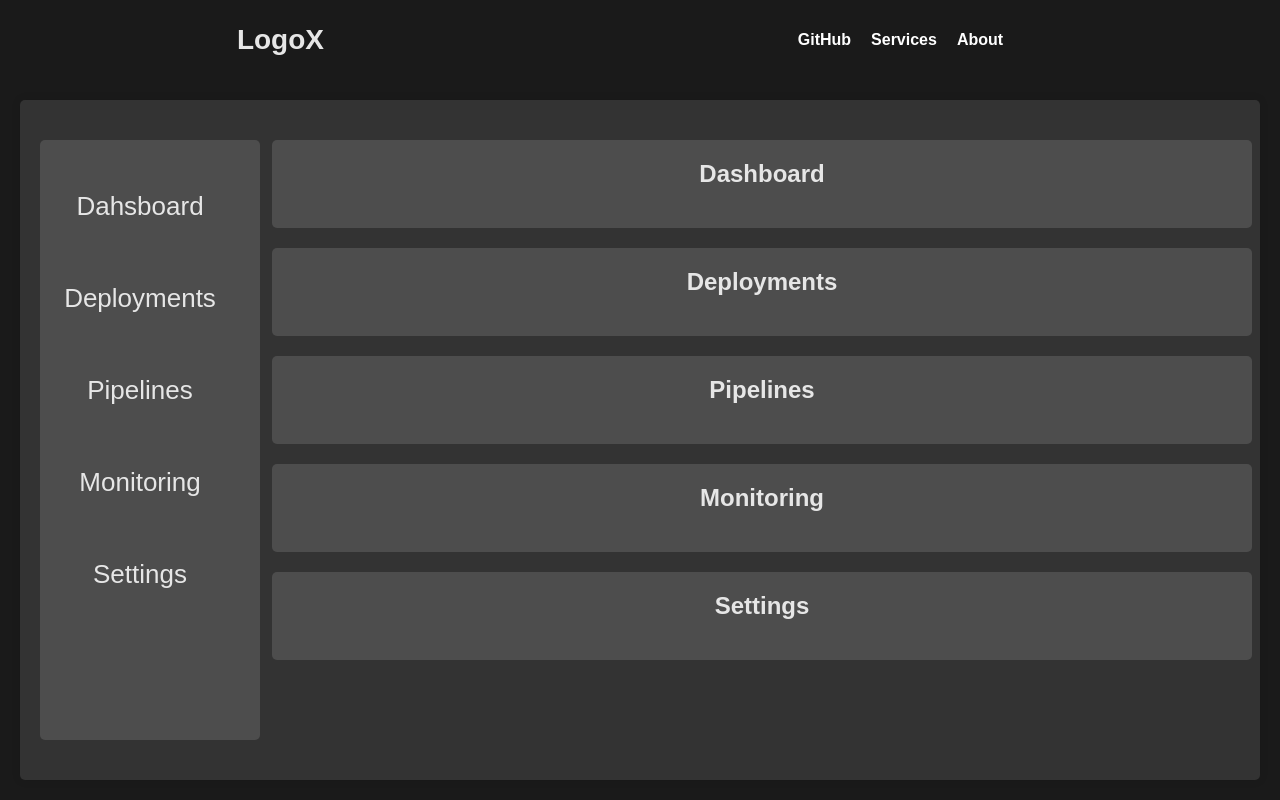
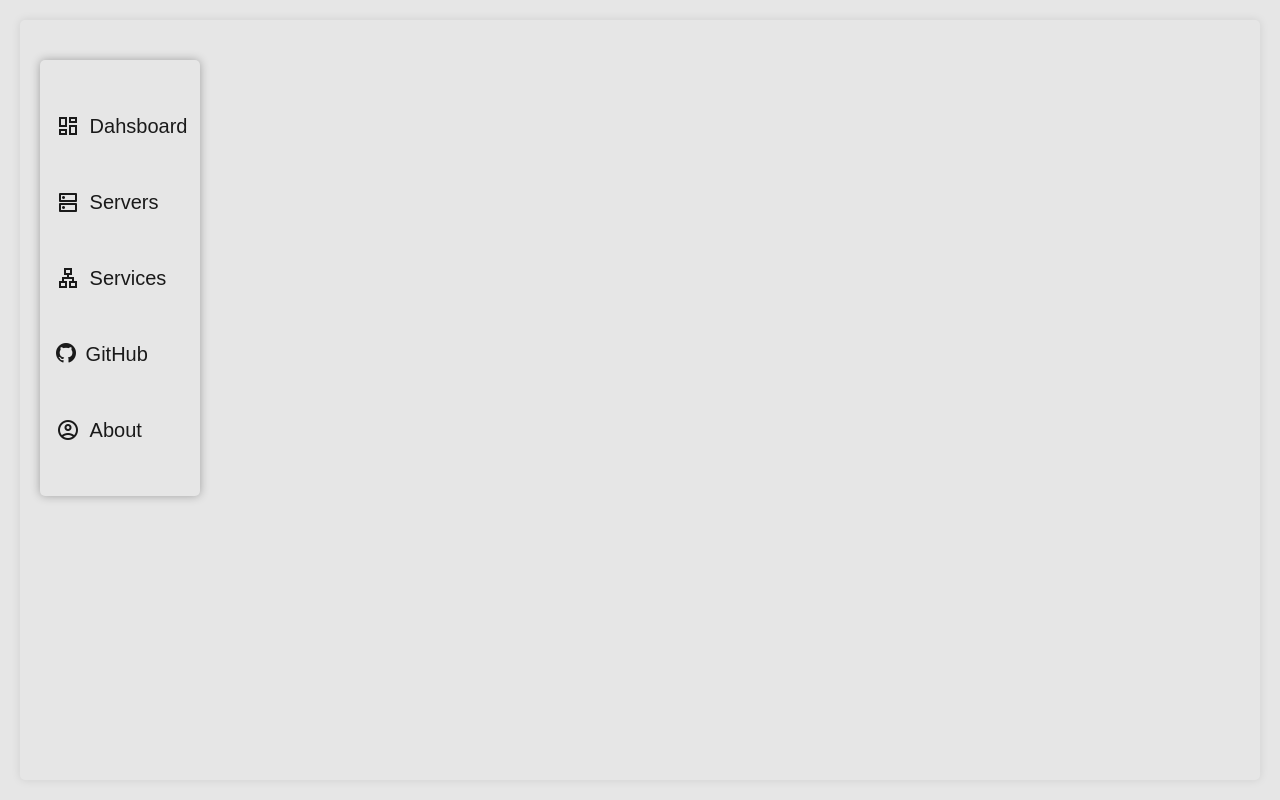
Before and after one commit to AllRedCat/ReactJS, a React (Create React App) app: page / in a window 1280 px wide. Built offline with nearby package versions, Linux system fonts and the light colour scheme.

Commit message:
Change: design changing

```diff
--- a/public/index.html
+++ b/public/index.html
@@ -24,6 +24,7 @@
       work correctly both with client-side routing and a non-root public URL.
       Learn how to configure a non-root public URL by running `npm run build`.
     -->
+    <link rel="stylesheet" href="https://fonts.googleapis.com/css2?family=Material+Symbols+Outlined:opsz,wght,FILL,GRAD@24,400,0,0" />
     <title>React App</title>
   </head>
   <body>
--- a/src/App.css
+++ b/src/App.css
@@ -1,3 +1,5 @@
+@import url("https://cdn.jsdelivr.net/npm/bootstrap-icons@1.11.1/font/bootstrap-icons.css");
+
 :root {
   /* paleta de cores RSPR */
   --deep-blue: #172934;
@@ -26,10 +28,10 @@
 .App {
   font-family: Arial, sans-serif;
   text-align: center;
-  background-color: var(--black);
+  background-color: var(--white);
+  width: 100vw;
   height: 100vh;
   display: grid;
-  grid-template-rows: 10% 90%;
 }
 
 header {
@@ -69,22 +71,24 @@ nav a {
 
 main {
   margin: 20px;
-  background-color: var(--light-dark);
+  /* background-color: var(--light-dark); */
   padding: 20px;
   border-radius: 5px;
   box-shadow: 0 0 10px rgba(0, 0, 0, 0.1);
   display: grid;
-  grid-template-columns: 15% 85%;
+  grid-template-columns: 10% 90%;
   gap: 2rem;
 }
 
 .navigation {
+  height: fit-content;
   width: 100%;
-  background-color: var(--dark-gray);
+  /* background-color: var(--dark-gray); */
   margin: 20px 0;
   padding: 20px;
   border-style: none;
   border-radius: 5px;
+  box-shadow: 0 0 10px rgba(0, 0, 0, 0.3);
   align-items: center;
   justify-content: center;
 }
@@ -96,12 +100,11 @@ main {
 }
 
 .navigation-links {
-  width: 100%;
   display: flex;
   flex-direction: column;
   align-items: center;
   justify-content: center;
-  gap: 2rem;
+  gap: 1rem;
 }
 
 .navigation-links li {
@@ -111,15 +114,19 @@ main {
 .navigation-links button {
   width: 100%;
   height: 60px;
+  display: flex;
+  align-items: center;
+  gap: 0.6rem;
   border-style: none;
   background-color: transparent;
-  color: var(--white);
-  font-size: 26px;
+  color: var(--black);
+  font-size: 20px;
+  text-align: left;
 }
 
 .navigation-links button:hover {
   border-radius: 5px;
-  background-color: var(--light-dark);
+  background-color: var(--dark-white);
   cursor: pointer;
 }
 
@@ -131,11 +138,11 @@ main {
 section {
   margin: 20px;
   padding: 20px;
-  background-color: var(--dark-gray);
+  /* background-color: var(--dark-gray); */
   border-style: none;
   border-radius: 5px;
 }
-
+About
 h2 {
   color: var(--white);
   font-size: 24px;
@@ -146,3 +153,29 @@ h2 {
 nav a.active {
   text-decoration: underline;
 }
+
+/* boards */
+
+.visor {
+  display: block;
+}
+
+.dashboard {
+  display: none;
+}
+
+.Servers {
+  display: none;
+}
+
+.Services {
+  display: none;
+}
+
+.Github {
+  display: none;
+}
+
+.About {
+  display: none;
+}
--- a/src/App.js
+++ b/src/App.js
@@ -4,7 +4,7 @@ import './App.css';
 function App() {
   return (
     <div className="App">
-      <header>
+      {/* <header>
         <div className="logo-space">
           <a href="#">
             LogoX
@@ -13,11 +13,11 @@ function App() {
         <nav>
           <ul>
             <li><a href="/pipelines">GitHub</a></li>
-            <li><a href="/monitoring">Services</a></li>
+            <li><a href="/monitoring"> Services</a></li>
             <li><a href="/settings">About</a></li>
           </ul>
         </nav>
-      </header>
+      </header> */}
 
       <main>
         <aside className="navigation">
@@ -25,27 +25,40 @@ function App() {
             <ul className="navigation-links">
               <li>
                 <button>
-                  Dahsboard
+                  <span class="material-symbols-outlined">
+                    dashboard
+                  </span>
+                  <p>Dahsboard</p>
                 </button>
               </li>
               <li>
                 <button>
-                  Deployments
+                  <span class="material-symbols-outlined">
+                    dns
+                  </span>
+                  <p>Servers</p>
                 </button>
               </li>
               <li>
                 <button>
-                  Pipelines
+                  <span class="material-symbols-outlined">
+                    lan
+                  </span>
+                  <p>Services</p>
                 </button>
               </li>
               <li>
                 <button>
-                  Monitoring
+                  <i class="bi bi-github"></i>
+                  <p>GitHub</p>
                 </button>
               </li>
               <li>
                 <button>
-                  Settings
+                  <span class="material-symbols-outlined">
+                    account_circle
+                  </span>
+                  <p>About</p>
                 </button>
               </li>
             </ul>
@@ -58,23 +71,23 @@ function App() {
             {/* Add dashboard content here */}
           </section>
 
-          <section className="deployments">
-            <h2>Deployments</h2>
+          <section className="Servers">
+            <h2>Serves</h2>
             {/* Add deployments content here */}
           </section>
 
-          <section className="pipelines">
-            <h2>Pipelines</h2>
+          <section className="Services">
+            <h2>Services</h2>
             {/* Add pipelines content here */}
           </section>
 
-          <section className="monitoring">
-            <h2>Monitoring</h2>
+          <section className="Github">
+            <h2>GitHub</h2>
             {/* Add monitoring content here */}
           </section>
 
-          <section className="settings">
-            <h2>Settings</h2>
+          <section className="About">
+            <h2>About</h2>
             {/* Add settings content here */}
           </section>
         </div>
```
